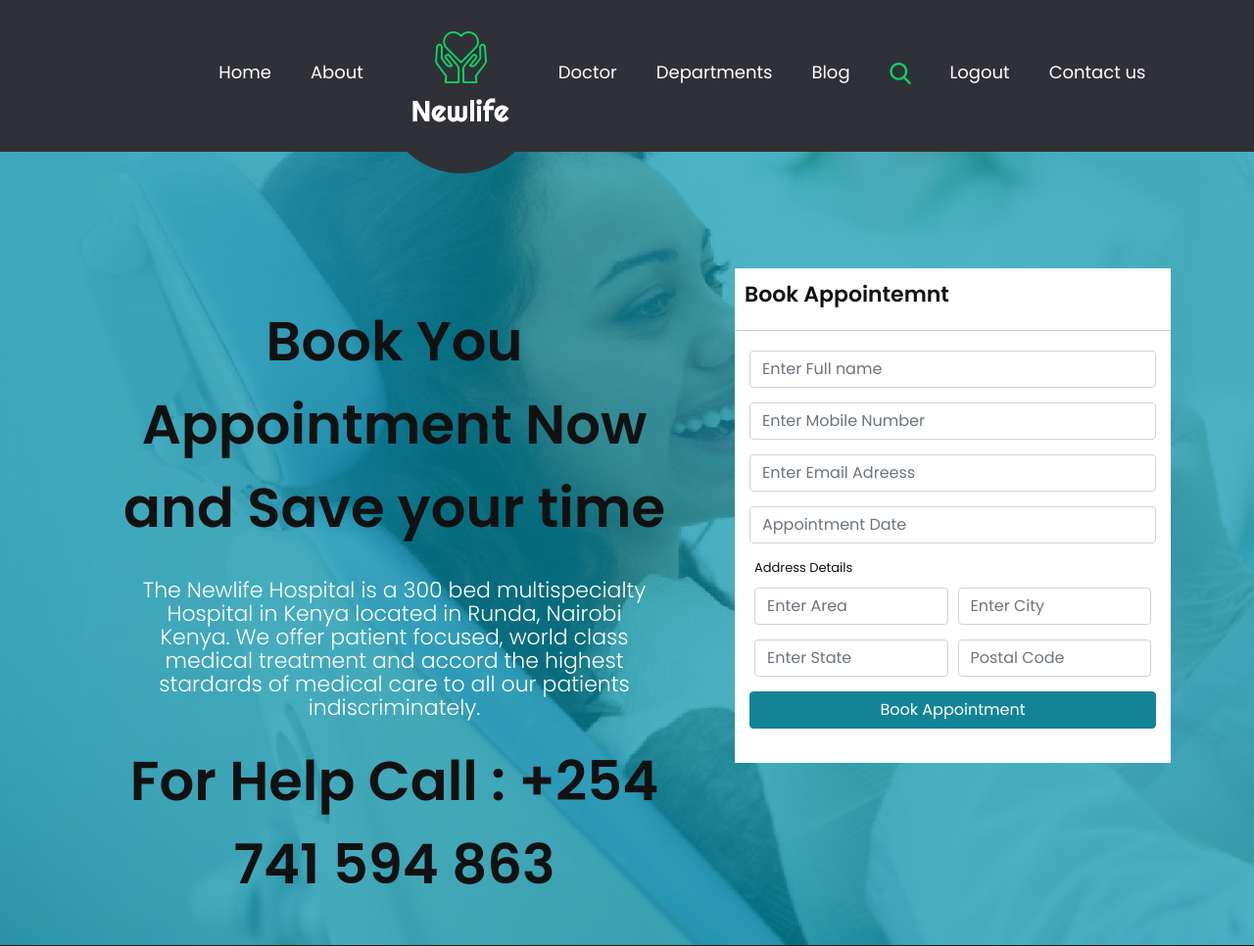
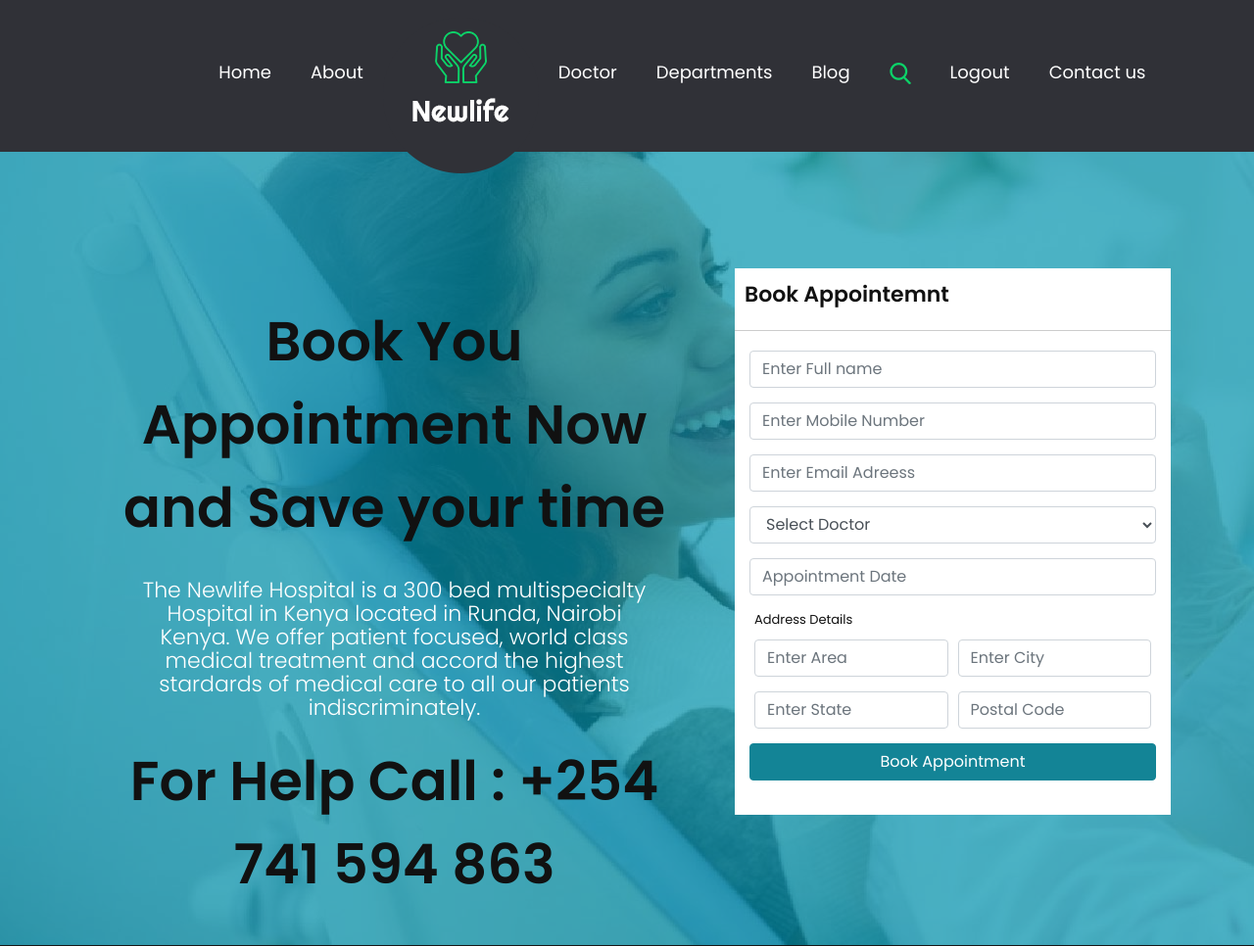
Before and after one commit to Curtisjesse/project, a Django app: page /appointment/ in a window 1280 px wide. Shown: the top 966 px of the page at 98% size. Run offline with Django 4.2, Linux system fonts and the light colour scheme; the visitor is signed in with stand-in values (Sample User, id 1); data that the repository does not hold is empty; some libraries are stand-ins or nearby versions.

Commit message:
appointment

```diff
--- a/web/models.py
+++ b/web/models.py
@@ -18,6 +18,8 @@ class Doctors(models.Model):
 
     def __str__(self):
         return self.name
+
+
 
 class Departments(models.Model):
     title = models.CharField(max_length=100)
--- a/web/static/css/styleappoint.css
+++ b/web/static/css/styleappoint.css
@@ -1,77 +1,86 @@
-body{
+body {
     width: 100%;
-	height:100%;
-	background-image: url(../images/background.jpg );
+    height: 100%;
+    background-image: url(../images/background.jpg);
 }
-.inner-layer{
+
+.inner-layer {
     width: 100%;
-	height:100%;
-	background-color: rgba(0,147,173,0.7);
+    height: 100%;
+    background-color: rgba(0, 147, 173, 0.7);
 }
-.form-data{
+
+.form-data {
     margin-top: 21%;
     background-color: #FFF;
+}
 
-}
-.form-body{
+.form-body {
     padding: 20px;
 }
-.form-head{
+
+.form-head {
     padding: 10px;
     border-bottom: 1px solid #CCC;
 }
-.form-head h2{
+
+.form-head h2 {
     font-size: 22px;
     font-weight: 600;
 }
-.no-margin{
+
+.no-margin {
     margin: 0px;
 }
 
-.form-row{
+.form-row {
     margin-bottom: 15px;
 }
-.form-control{
+
+.form-control {
     background-color: #f7f7ff;
     border-radius: 0px;
+}
 
-}
-.form-control:focus{
+.form-control:focus {
     box-shadow: none;
     border: 3px solid #138496;
 }
-.btn-appointment{
+
+.btn-appointment {
     background-color: #138496 !important;
     border-color: #138496 !important;
     width: 100%;
 }
-.content{
+
+.content {
     margin-top: 15%;
     text-align: center;
     color: #FFF;
     padding: 30px;
 }
-.content h1{
+
+.content h1 {
     font-weight: 600;
     font-size: 3.5rem;
 }
-.content h2{
+
+.content h2 {
     font-weight: 600;
-	font-size:2.5rem;
+    font-size: 2.5rem;
     margin-top: 20px;
 }
-.content p{
+
+.content p {
     font-size: 22px;
     margin-top: 20px;
 }
-.datepicker td, .datepicker th{
+
+.datepicker td,
+.datepicker th {
     padding: 5px;
 }
-.dropdown-menu.datepicker{
+
+.dropdown-menu.datepicker {
     max-width: 300px !important;
 }
-
-
-@media screen and (max-width: 976px){
-
-}
--- a/web/templates/appointment.html
+++ b/web/templates/appointment.html
@@ -42,6 +42,15 @@
               <div class="row form-row">
                 <input type="text" placeholder="Enter Email Adreess" class="form-control">
               </div>
+              <div class="row form-row">
+                <select id="doctor-dropdown" class="form-control">
+                  <option value="">Select Doctor</option>
+                  {% for doctor in doctors %}
+                    <option value="{{ doctor.id }}">{{ doctor.name }}</option>
+                  {% endfor %}
+                </select>
+              </div>
+
               <div class="row form-row">
                 <input id="dat" type="text" placeholder="Appointment Date" class="form-control">
               </div>
--- a/web/views.py
+++ b/web/views.py
@@ -60,7 +60,8 @@ def doctor(request):
 @login_required
 def appointment(request):
     user_name = request.user.username
-    return render(request, "appointment.html")
+    doctors = Doctors.objects.all()
+    return render(request, "appointment.html", {"doctors": doctors})
 
 @login_required
 def terms(request):
@@ -75,6 +76,11 @@ def privacy(request):
 def login(request):
 
     return render(request, "login.html")
+
+def notification(request):
+
+    return render(request, "notification.html")
+
 @login_required
 def medicine(request):
 
```
Also changed, not shown: web/templates/booking_confirmation.html (added, +23 -0 lines), web/templates/booking_notification.html (added, +17 -0 lines), web/templates/notification.html (added, +13 -0 lines). Lines whose indentation alone changed are shown as unchanged.
